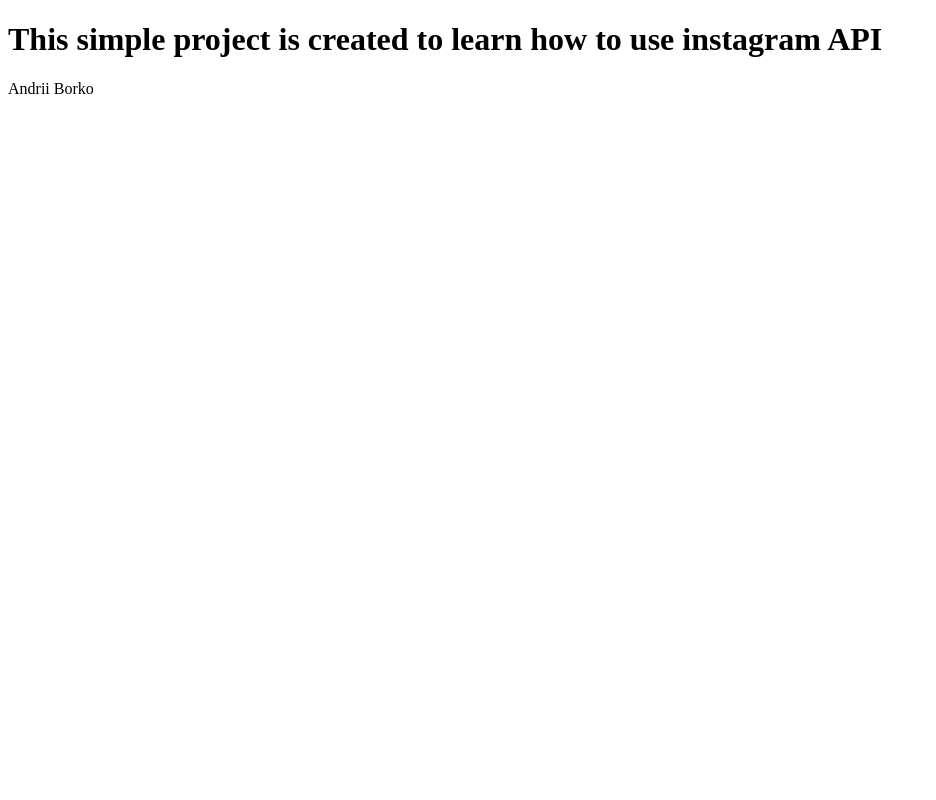
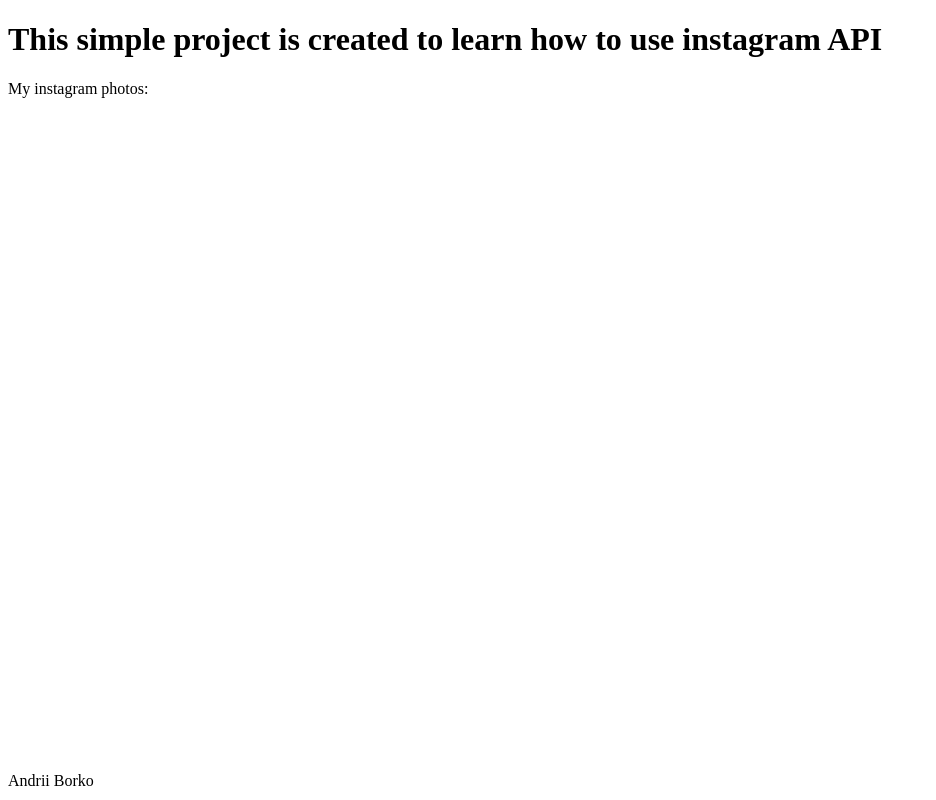
Before and after one commit to BorkoAndy/SimplWebApp, a plain HTML site: page index.html in a window 1280 px wide. Shown: the whole page, without its empty margins (0-936 px from the left). Drawn offline with Linux system fonts and the light colour scheme.

Commit message:
Add div for photos

```diff
--- a/index.html
+++ b/index.html
@@ -7,6 +7,8 @@
 </head>
 <body>
     <h1>This simple project is created to learn how to use instagram API</h1>
-    <footer>Andrii Borko</footer>
+    <div>My instagram photos:</div>
+    <div></div>
+    <footer style="position: fixed; bottom: 10px;">Andrii Borko</footer>
 </body>
 </html>
```
